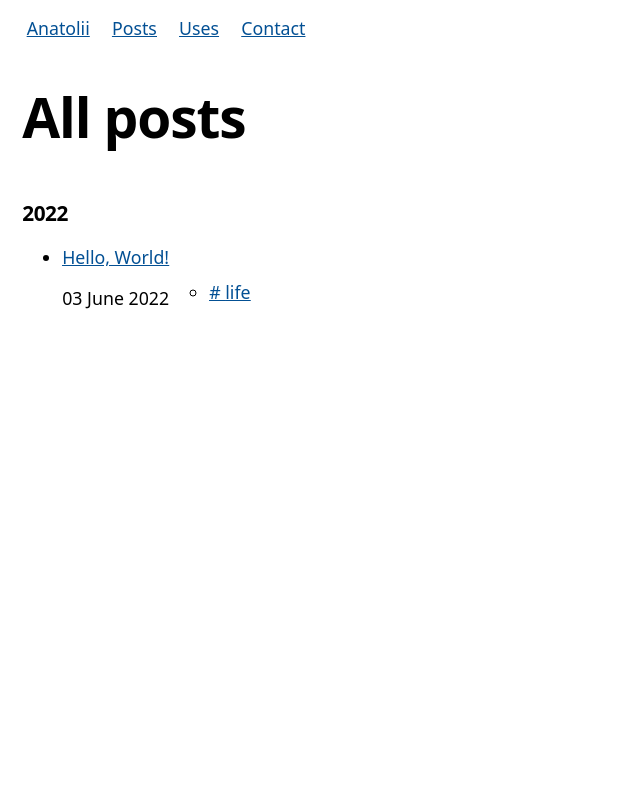
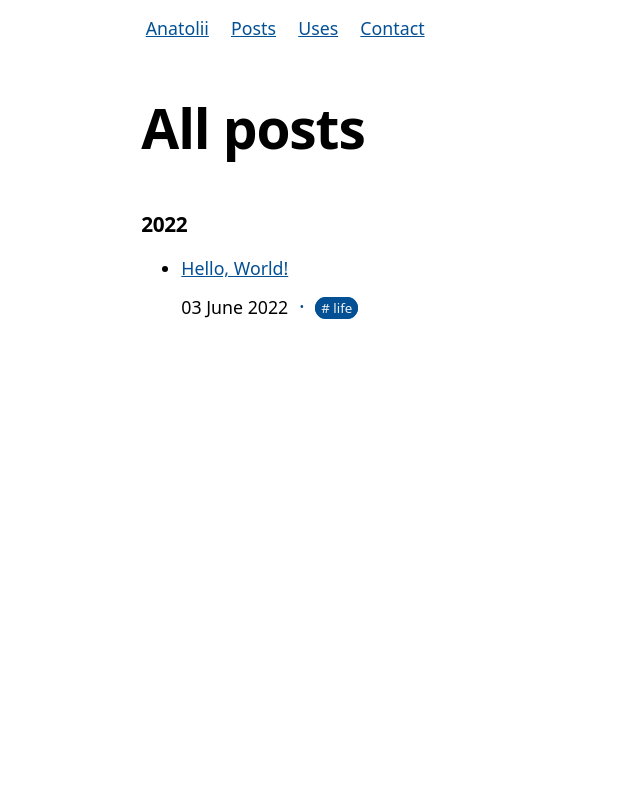
Before and after one commit to sonikbro/sonikbro.dev, a Next.js app: page /posts in a window 1280 px wide. Shown: the top 800 px of the page, without its empty margins (0-640 px from the left). Built offline with nearby package versions, Linux system fonts and the light colour scheme.

Commit message:
fix styles

```diff
--- a/components/Footer/index.tsx
+++ b/components/Footer/index.tsx
@@ -1,6 +1,6 @@
 import Divider from '../Styled/Divider';
 import { siteData } from '../../data';
-import Container from '../Container';
+import Container from '../Styled/Container';
 import ToggleTheme from '../ToggleTheme';
 
 // const FooterSection = styled.footer`
--- a/components/Header/index.tsx
+++ b/components/Header/index.tsx
@@ -1,6 +1,6 @@
 import Link from 'next/link';
 import { useRouter } from 'next/router';
-import Container from '../Container';
+import Container from '../Styled/Container';
 
 type Path = {
   link: string;
--- a/components/Layout/index.tsx
+++ b/components/Layout/index.tsx
@@ -1,6 +1,6 @@
 import React from 'react';
 import Meta from '../Meta';
-import Container from '../Container';
+import Container from '../Styled/Container';
 import Footer from '../Footer';
 import Header from '../Header';
 
--- a/components/Markdown/index.tsx
+++ b/components/Markdown/index.tsx
@@ -1,10 +1,5 @@
 import Image from 'next/image';
 import ReactMarkdown from 'react-markdown';
-// import styled from 'styled-components';
-
-// const PostContent = styled.article`
-//   max-width: 75ch;
-// `;
 
 const MarkdownComponents: object = {
   p: (paragraph: { children?: boolean; node?: any }) => {
@@ -48,7 +43,7 @@ interface IProps {
 
 const Markdown: React.FC<IProps> = ({ children }) => {
   return (
-    <article>
+    <article className="md:max-w-[75ch]">
       <ReactMarkdown linkTarget={'_blank'} components={MarkdownComponents}>
         {children}
       </ReactMarkdown>
--- a/components/PostsList/index.tsx
+++ b/components/PostsList/index.tsx
@@ -4,14 +4,6 @@ import { IPostsItemMeta } from '../../types';
 import PostMetaWraper from '../Styled/PostMetaWraper';
 import DateTime from '../Styled/DateTime';
 import TagsList from '../Styled/TagsList';
-
-// const List = styled.ul``;
-
-// const PostItem = styled.li`
-//   a {
-//     display: inline-block;
-//   }
-// `;
 
 interface IPostsList {
   posts: IPostsItemMeta[];
@@ -26,7 +18,7 @@ const PostsList: React.FC<IPostsList> = ({ year, posts }) => {
         {posts.map((post) => (
           <li key={post.slug}>
             <Link href={`/posts/${post.slug}`}>
-              <a>{post.title}</a>
+              <a className="inline-block">{post.title}</a>
             </Link>
             <PostMetaWraper>
               <DateTime date={post.date} />
--- a/components/Container/index.tsx
+++ b/components/Styled/Container/index.tsx
@@ -5,7 +5,7 @@ type Props = {
 };
 
 const Container: React.FC<Props> = ({ children }) => {
-  return <div className="container mx-auto px-5">{children}</div>;
+  return <div className="container mx-auto px-3">{children}</div>;
 };
 
 export default Container;
--- a/components/Styled/PostMetaWraper/index.tsx
+++ b/components/Styled/PostMetaWraper/index.tsx
@@ -1,18 +1,11 @@
-// const PostMetaWraper = styled.div`
-//   & > :not(:last-child)::after {
-//     display: inline-block;
-//     padding: 0 0.5em;
-//     color: ${({ theme }) => theme.primaryColor};
-//     content: '·';
-//   }
-// `;
-
 type Props = {
   children: React.ReactNode;
 };
 
 const PostMetaWraper: React.FC<Props> = ({ children }) => {
-  return <div className="flex items-center mt-1.5">{children}</div>;
+  return (
+    <div className="flex items-center mt-1.5 postMetaWraper">{children}</div>
+  );
 };
 
 export default PostMetaWraper;
--- a/components/Styled/TagsList/index.tsx
+++ b/components/Styled/TagsList/index.tsx
@@ -1,38 +1,5 @@
 import React from 'react';
 import Link from 'next/link';
-
-// const TagsWrapper = styled.ul`
-//   max-width: unset;
-//   display: inline-block;
-//   padding-left: 0;
-// `;
-
-// const Tag = styled.li<{ size?: 'small' | 'big' }>`
-//   display: inline-block;
-//   margin-right: ${({ size }) => (size && size === 'small' ? '0.3em' : '0.5em')};
-//   font-size: ${({ size }) => (size && size === 'small' ? '.75em' : 'inherit')};
-//   cursor: pointer;
-
-//   a {
-//     padding: ${({ size }) =>
-//       size && size === 'small' ? '0 0.3em' : '0 0.5em'};
-//     background: ${({ theme }) => theme.primaryColor};
-//     border-radius: 1em;
-//     border: 2px solid ${({ theme }) => theme.primaryColor};
-//     color: ${({ theme }) => theme.bgColor};
-//     text-decoration: none;
-
-//     :hover {
-//       background: ${({ theme }) => theme.darkPrimaryColor};
-//     }
-
-//     :focus {
-//       background: ${({ theme }) => theme.darkPrimaryColor};
-//       outline: unset;
-//       border: 2px solid ${({ theme }) => theme.primaryColor};
-//     }
-//   }
-// `;
 
 interface ITagsList {
   items: string[] | undefined | null;
@@ -45,11 +12,22 @@ const TagsList: React.FC<ITagsList> = ({ items, size }) => {
   }
 
   return (
-    <ul>
+    <ul className="max-w-full inline-block pl-0 my-0">
       {items.map((tag: string) => (
-        <li key={tag}>
+        <li
+          className={`inline-block my-0 ${
+            size && size === 'small' ? 'mr-[0.3em] text-[.75em]' : 'mr-[0.5em]'
+          }`}
+          key={tag}
+        >
           <Link href={`/tags/${tag}`}>
-            <a># {tag}</a>
+            <a
+              className={`no-underline tagItem bgColor-text primaryColor-bg ${
+                size && size === 'small' ? 'px-[0.3em]' : 'px-[0.5em]'
+              }`}
+            >
+              # {tag}
+            </a>
           </Link>
         </li>
       ))}
--- a/pages/posts/[slug].tsx
+++ b/pages/posts/[slug].tsx
@@ -14,9 +14,10 @@ const SinglePost: NextPage<IPostProps> = ({ data, content }) => {
   return (
     <>
       <NextHead>
-        <title>{data.title} · {siteData.name}</title>
+        <title>
+          {data.title} · {siteData.name}
+        </title>
       </NextHead>
-      <h1>SinglePost</h1>
 
       <Post frontmatter={data} markdown={content} type="post" />
     </>
--- a/styles/base.css
+++ b/styles/base.css
@@ -73,7 +73,7 @@ h5,
 h6 {
   line-height: 1.1;
   letter-spacing: -0.02em;
-  margin-top: 0.8em;
+  margin-top: 1em;
   margin-bottom: 0.6em;
   scroll-margin-top: 0.8em;
 }
@@ -417,3 +417,19 @@ video {
   max-width: 100%;
   height: auto;
 }
+
+.bgColor-text {
+  color: theme('colors.bgColor');
+}
+
+.primaryColor-text {
+  color: theme('colors.primaryColor');
+}
+
+.primaryColor-bg {
+  background-color: theme('colors.primaryColor');
+}
+
+.darkPrimaryColor-bg {
+  background-color: theme('colors.darkPrimaryColor');
+}
--- a/styles/index.css
+++ b/styles/index.css
@@ -3,13 +3,6 @@
 @tailwind utilities;
 
 @layer components {
-  .wave-animation {
-    animation-name: waveAnimation;
-    animation-duration: 2.5s;
-    animation-iteration-count: infinite;
-    transform-origin: 70% 70%;
-  }
-
   .divider {
     border: 0;
     border-bottom-color: currentcolor;
@@ -22,6 +15,35 @@
   .spacing {
     margin-bottom: calc(1em + 4vw);
     margin-top: calc(1em + 4vw);
+  }
+
+  .postMetaWraper > :not(:last-child)::after {
+    @apply inline-block py-0 px-[0.5em];
+    color: theme('colors.primaryColor');
+    font-size: 1.2rem;
+    content: '·';
+  }
+
+  .tagItem {
+    border-radius: 1em;
+    border: 2px solid theme('colors.primaryColor');
+  }
+
+  .tagItem:hover {
+    background-color: theme('colors.darkPrimaryColor');
+  }
+
+  .tagItem:focus-within {
+    background: theme('colors.darkPrimaryColor');
+    outline: unset;
+    border: 2px solid theme('colors.primaryColor');
+  }
+
+  .wave-animation {
+    animation-name: waveAnimation;
+    animation-duration: 2.5s;
+    animation-iteration-count: infinite;
+    transform-origin: 70% 70%;
   }
 
   @keyframes waveAnimation {
--- a/tailwind.config.js
+++ b/tailwind.config.js
@@ -12,6 +12,14 @@ module.exports = {
       bgColor: '#f2f2f2',
       muteColor: '#ccc',
     },
+    container: {
+      screens: {
+        sm: '100%',
+        md: '100%',
+        lg: '968px',
+        xl: '1024px',
+      },
+    },
     extend: {},
   },
   plugins: [],
```
